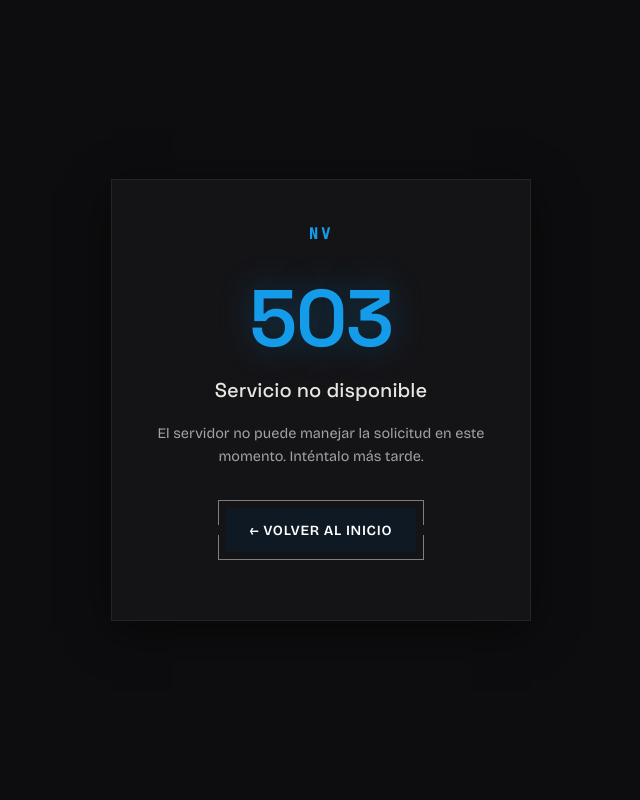
After one commit to 02nvaldez/portfolio, a Flask app: template templates/503.htm in a window 1280 px wide. The commit adds this page. Shown: the whole page, without its empty margins (319-959 px from the left). Run offline with Flask 3, Linux system fonts and the light colour scheme; the template is opened without the code that fills it, so the values that code supplies are empty.

Commit message:
Front v1.0.4

```diff
--- a/templates/404.htm
+++ b/templates/404.htm
@@ -1,11 +1,13 @@
 <!DOCTYPE html>
 <html lang="es">
+
 <head>
   <meta charset="UTF-8">
   <meta name="viewport" content="width=device-width, initial-scale=1.0">
   <title>404 — Página No Encontrada</title>
   <link rel="stylesheet" href="{{ url_for('static', filename='css/style.css') }}">
 </head>
+
 <body>
   <div class="auth-page">
     <div class="auth-card" style="text-align: center;">
@@ -28,4 +30,5 @@
     </div>
   </div>
 </body>
+
 </html>
--- /dev/null
+++ b/templates/503.htm
@@ -0,0 +1,34 @@
+<!DOCTYPE html>
+<html lang="es">
+
+<head>
+    <meta charset="UTF-8">
+    <meta name="viewport" content="width=device-width, initial-scale=1.0">
+    <title>503 — Servicio No Disponible</title>
+    <link rel="stylesheet" href="{{ url_for('static', filename='css/style.css') }}">
+</head>
+
+<body>
+    <div class="auth-page">
+        <div class="auth-card" style="text-align: center;">
+            <a href="/" class="logo" style="display: inline-block; margin-bottom: 2rem;">NV</a>
+            <h1 class="hero-title" style="font-size: 5rem; line-height: 1; margin-bottom: 1rem;">
+                <span class="accent">503</span>
+            </h1>
+            <p style="font-family: var(--font-display); font-size: 1.25rem; font-weight: 500; margin-bottom: 1rem;">
+                Servicio no disponible
+            </p>
+            <p style="color: var(--secondary-foreground); font-size: 0.9rem; margin-bottom: 2rem;">
+                El servidor no puede manejar la solicitud en este momento. Inténtalo más tarde.
+            </p>
+            <a href="/" class="button">
+                <span class="button_lg">
+                    <span class="button_sl"></span>
+                    <span class="button_text">← Volver al inicio</span>
+                </span>
+            </a>
+        </div>
+    </div>
+</body>
+
+</html>
```
